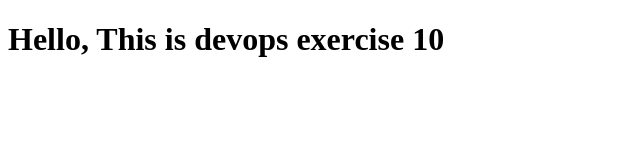
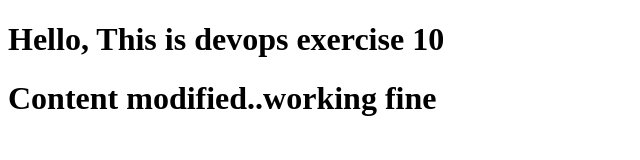
Before and after one commit to immanuel2711/devops_ex10, a plain HTML site: page index.html in a window 1280 px wide. Shown: the whole page, without its empty margins (0-640 px from the left). Drawn offline with Linux system fonts and the light colour scheme.

Commit message:
second commit

```diff
--- a/index.html
+++ b/index.html
@@ -8,5 +8,6 @@
 </head>
 <body>
     <h1>Hello, This is devops exercise 10</h1>
+    <h1>Content modified..working fine</h1>
 </body>
 </html>
```
